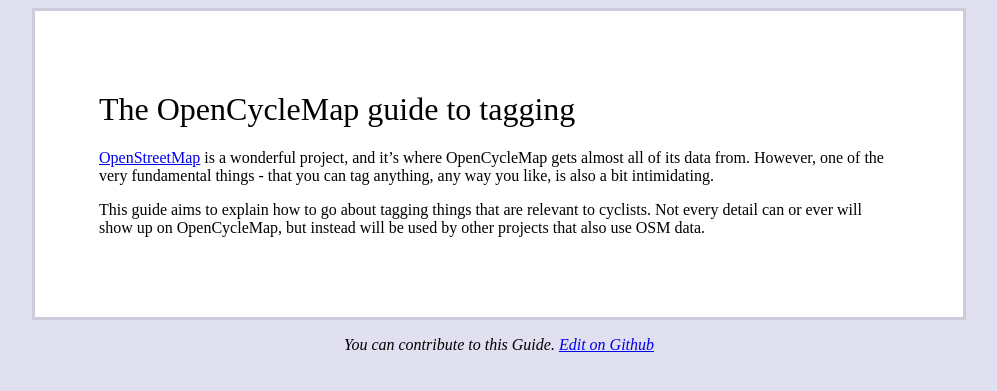
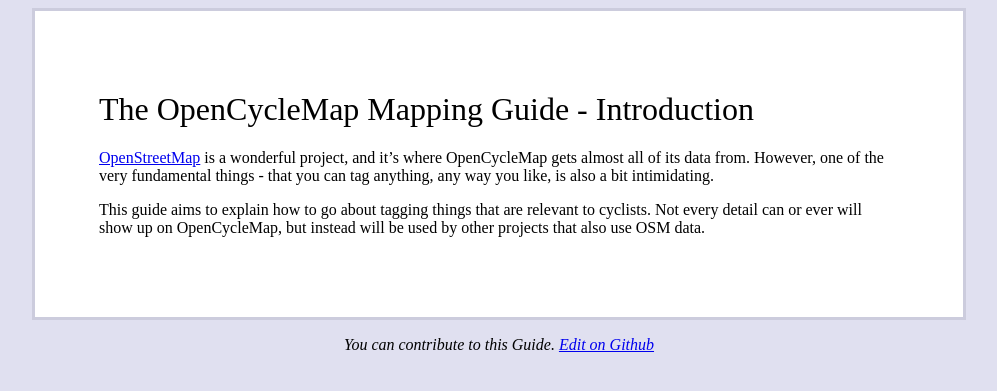
Before and after one commit to gravitystorm/OpenCycleMap-Mapping-Guide, a Jekyll site: the page built from _posts/2011-09-14-introduction.md, in a window 1280 px wide. Shown: the top 391 px of the page, without its empty margins (141-1138 px from the left). Built offline with Jekyll 4.4.1, drawn with Linux system fonts in a browser that asks for light colours.

Commit message:
Tweak title

```diff
--- a/_posts/2011-09-14-introduction.md
+++ b/_posts/2011-09-14-introduction.md
@@ -1,6 +1,6 @@
 ---
 layout: default
-title: The OpenCycleMap guide to tagging
+title: The OpenCycleMap Mapping Guide - Introduction
 ---
 
 {{ page.title }}
```
